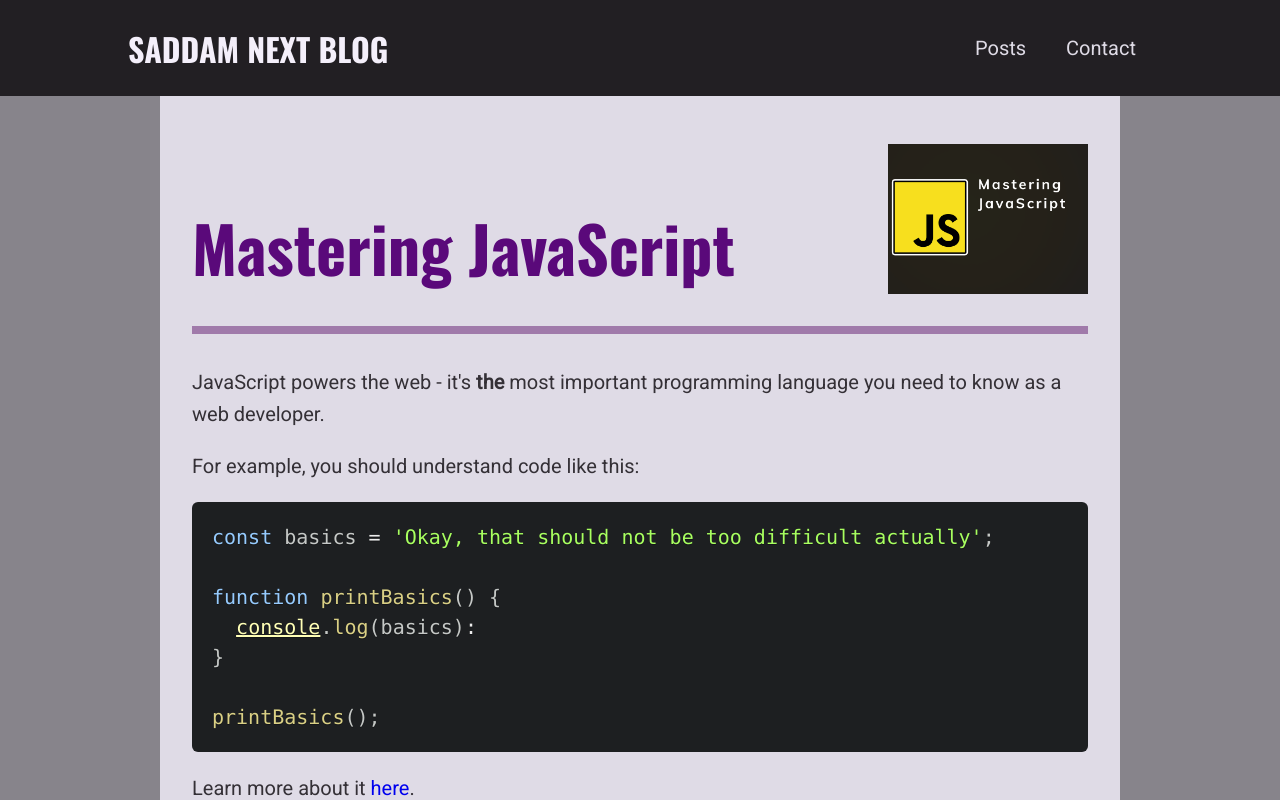
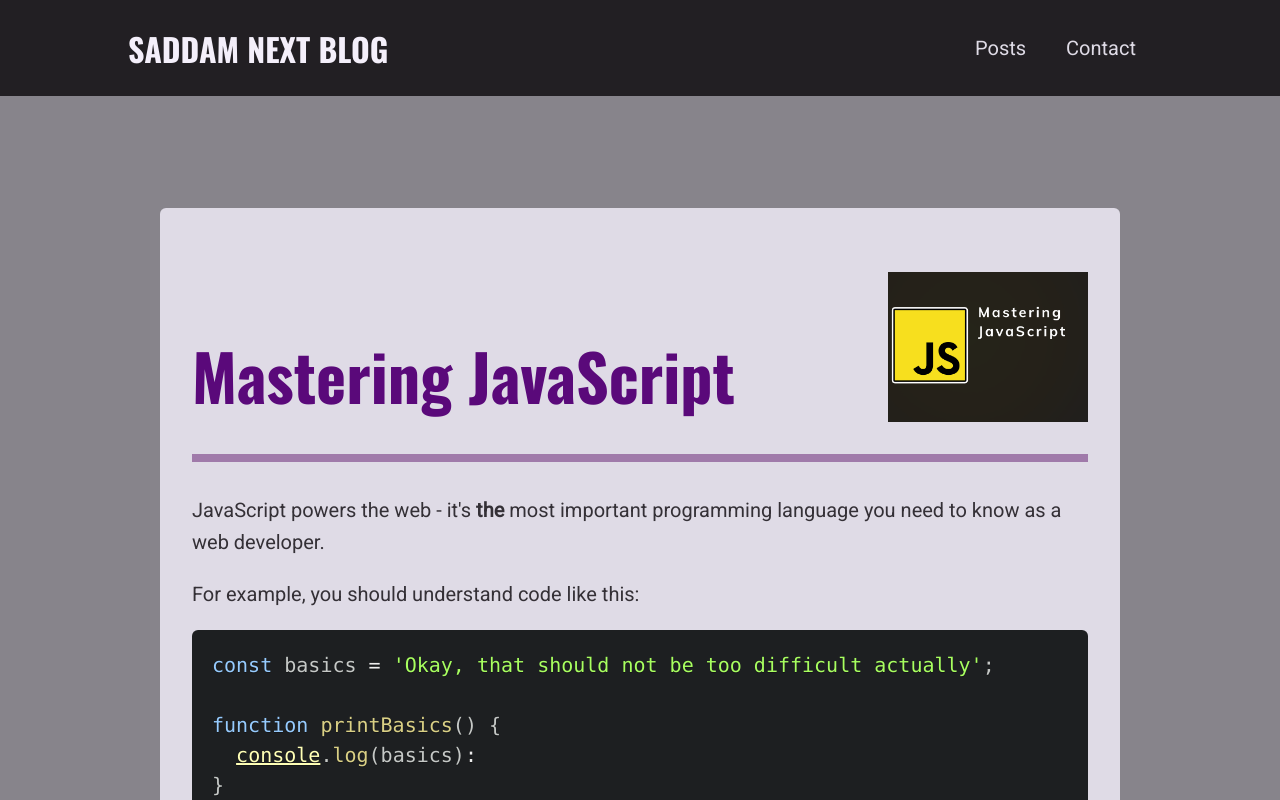
Before and after one commit to saddamarbaa/blog-post-next-js, a Next.js app: page /posts/getting-started-with-javascript in a window 1280 px wide. Shown: the top 800 px of the page. Built offline with nearby package versions, Linux system fonts and the light colour scheme; what @badrap/bar-of-progress would draw is missing.

Commit message:
add: README Documentation

```diff
--- a/components/posts/post-detail/post-content.module.css
+++ b/components/posts/post-detail/post-content.module.css
@@ -9,11 +9,12 @@
 	border-radius: 6px;
 	padding: var(--size-4);
 	margin: var(--size-20) auto;
+	margin: 7rem auto;
+	margin-top: 13rem;
 }
 
 .content p {
 	color: var(--color-grey-800);
-
 }
 
 .content .image {
--- a/components/posts/post-detail/post-header.js
+++ b/components/posts/post-detail/post-header.js
@@ -1,6 +1,8 @@
-import Image from 'next/image';
+/** @format */
 
-import classes from './post-header.module.css';
+import Image from "next/image";
+
+import classes from "./post-header.module.css";
 
 function PostHeader(props) {
 	const { title, image } = props;
--- a/components/posts/post-detail/post-header.module.css
+++ b/components/posts/post-detail/post-header.module.css
@@ -1,3 +1,4 @@
+/** @format */
 
 .header {
 	padding-bottom: var(--size-8);
```
Also changed, not shown: 1 other file (tests, documents, lock files or other folders). Lines whose indentation alone changed are shown as unchanged.
